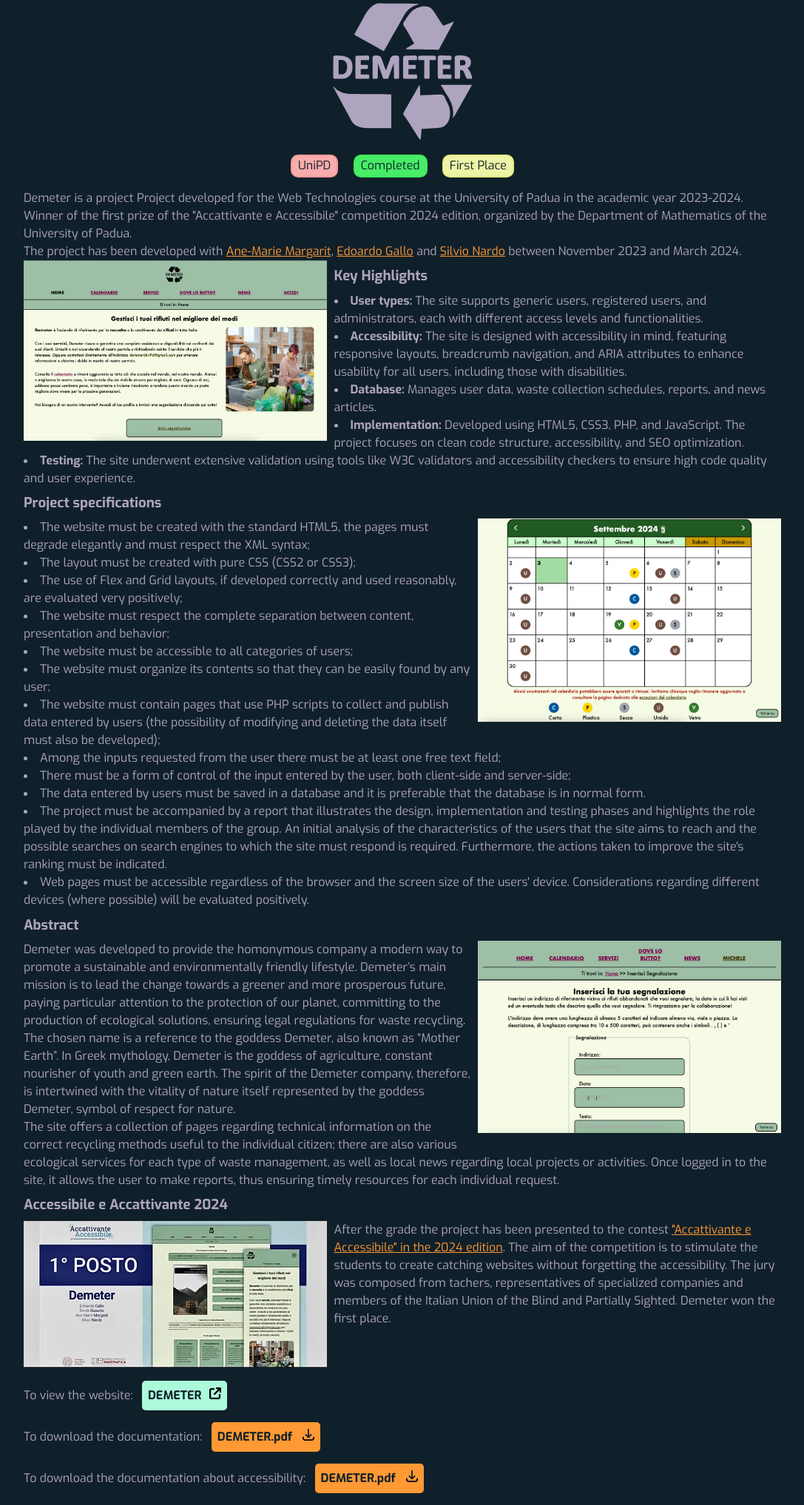
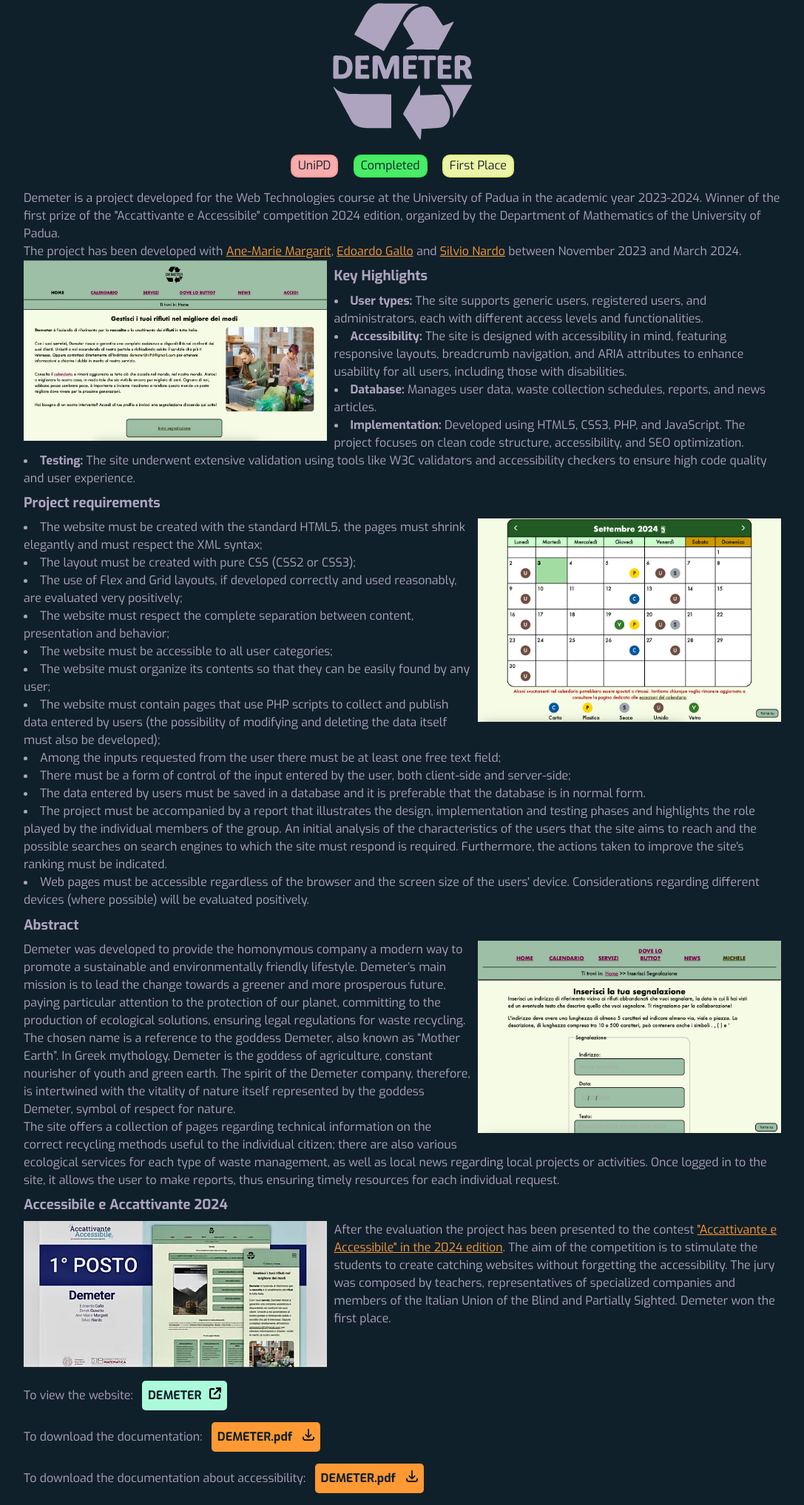
Before and after one commit to DerekGusatto02/derekgusatto.it, a PHP site: page /projects/demeter.php in a window 1280 px wide. Shown: the part 189-2224 px from the top of the page at 74% size, without its empty margins (96-1183 px from the left). Run offline with PHP 8.4, Linux system fonts and the light colour scheme.

Commit message:
Corrections

```diff
--- a/emailresult.html
+++ b/emailresult.html
@@ -25,12 +25,12 @@
                 <ul>
                     <li><a href="index.php">Home</a></li>
                     <li><a href="aboutme.php">About me</a></li>
-                    <li><a href="works.php">Works</a></li>
+                    <li><a href="projects.php">Projects</a></li>
                     <li>Contacts</li>
                 </ul>
             </nav>
             <nav id="breadcrumb" aria-label="Breadcrumb">
-                <p>You are in: Contacs &gt; Email result</p>
+                <p>You are in: Contacts &gt; Email result</p>
             </nav>
         </header>
         <main id="content" class="contacts">
--- a/projects/asqlepio.html
+++ b/projects/asqlepio.html
@@ -40,10 +40,10 @@
                 <li class="project-tag completed-tag">Completed</li>
             </ul>
             <p>
-                AsQlepio is the project developed for the "Object-Oriented Programming" course at the University of Padua during the academic year 2023/24: the project consists in the design and implementation of a software for managing some sensors.
+                AsQlepio is the project developed for the "Object-Oriented Programming" course at the University of Padua during the academic year 2023/24: the project consists of the design and implementation of a software for managing some sensors.
             </p>
             <p>The project was developed with <a href="https://github.com/Ver-Tec">Veronica Tecchiati</a> between December 2023 and February 2024.</p>
-            <p>The project consists in the creation of a hierarchy of classes in C++ representing sensors (chosen by the students) and a GUI, to be created with the Qt framework. In this simulation, the end users of the application must be able to define new sensors, modify and delete existing ones, and start a simulation. The use of appropriate design patterns was recommended. The project required approximately 50 hours of total individual work.</p>
+            <p>The project consists of the creation of a hierarchy of classes in C++ representing sensors (chosen by the students) and a GUI, to be created with the Qt framework. In this simulation, the end users of the application must be able to define new sensors, modify and delete existing ones, and start a simulation. The use of appropriate design patterns was recommended. The project required approximately 50 hours of total individual work.</p>
             <h3>Key Aspects</h3>
             <ul>
                 <li><strong>Model design:</strong> The system uses an abstract base class Sensor with attributes like identifier, name, reliability, and a measurement range. Various sensor types (e.g., Oxygen Saturation, Heart Rate) extend from this base class.</li>
@@ -52,7 +52,7 @@
                 <li><strong>Implemented features:</strong> The project includes five sensor types, sensor creation and modification, simulation visualization, JSON conversion, and search functionality.</li>
                 <li><strong>Development Enviroment:</strong> Linux (Ubuntu 22.04 LTS) using GCC, Qt, and qmake.</li>
             </ul>
-            <h3>Project specifications</h3>
+            <h3>Project requirements</h3>
             <p>
                 The project must necessarily satisfy the following constraints:
             <ol>
--- a/projects/demeter.html
+++ b/projects/demeter.html
@@ -41,7 +41,7 @@
                 <li class="project-tag award-tag">First Place</li>
             </ul>
             <p>
-                Demeter is a project Project developed for the Web Technologies course at the University of Padua in the academic year 2023-2024. Winner of the first prize of the "Accattivante e Accessibile" competition 2024 edition, organized by the Department of Mathematics of the University of Padua.
+                Demeter is a project developed for the Web Technologies course at the University of Padua in the academic year 2023-2024. Winner of the first prize of the "Accattivante e Accessibile" competition 2024 edition, organized by the Department of Mathematics of the University of Padua.
             </p>
             <p>The project has been developed with <a href="https://www.linkedin.com/in/ane-marie-margarit/" target="_blank">Ane-Marie Margarit</a>, <a href="https://github.com/EdoGallo02" target="_blank">Edoardo Gallo</a> and <a href="https://www.linkedin.com/in/silvio-nardo-44a038302/" target="_blank">Silvio Nardo</a> between November 2023 and March 2024. </p>
             <img src="../img/projects/covers/demeter.png" alt="The home page in the Demeter website " class="left-img">
@@ -55,15 +55,15 @@
                 <li><strong>Testing:</strong> The site underwent extensive validation using tools like W3C validators and accessibility checkers to ensure high code quality and user experience.</li>
 
             </ul>
-            <h3>Project specifications</h3>
+            <h3>Project requirements</h3>
             <img src="../img/projects/other/demeter_2.png" alt="The accessible calendar in the Demeter website " class="right-img">
             <p>
             <ul>
-                <li>The website must be created with the standard HTML5, the pages must degrade elegantly and must respect the XML syntax;</li>
+                <li>The website must be created with the standard HTML5, the pages must shrink elegantly and must respect the XML syntax;</li>
                 <li>The layout must be created with pure CSS (CSS2 or CSS3);</li>
                 <li>The use of Flex and Grid layouts, if developed correctly and used reasonably, are evaluated very positively;</li>
                 <li>The website must respect the complete separation between content, presentation and behavior;</li>
-                <li>The website must be accessible to all categories of users;</li>
+                <li>The website must be accessible to all user categories;</li>
                 <li>The website must organize its contents so that they can be easily found by any user;</li>
                 <li>The website must contain pages that use PHP scripts to collect and publish data entered by users (the possibility of modifying and deleting the data itself must also be developed);</li>
                 <li>Among the inputs requested from the user there must be at least one free text field;</li>
@@ -87,7 +87,7 @@
                 <img src="../img/projects/other/demeter_winner.png" alt="The slide that shows Demeter as Winner of the contest" class="left-img">
                 <p>
 
-                    After the grade the project has been presented to the contest <a href="https://www.youtube.com/live/CWrohc1p7Yc" target="_blank">"Accattivante e Accessibile" in the 2024 edition</a>. The aim of the competition is to stimulate the students to create catching websites without forgetting the accessibility. The jury was composed from tachers, representatives of specialized companies and members of the Italian Union of the Blind and Partially Sighted. Demeter won the first place.
+                    After the evaluation the project has been presented to the contest <a href="https://www.youtube.com/live/CWrohc1p7Yc" target="_blank">"Accattivante e Accessibile" in the 2024 edition</a>. The aim of the competition is to stimulate the students to create catching websites without forgetting the accessibility. The jury was composed by teachers, representatives of specialized companies and members of the Italian Union of the Blind and Partially Sighted. Demeter won the first place.
                     </p>
 
             <div class="project-resources">
--- a/sendMessage.php
+++ b/sendMessage.php
@@ -29,7 +29,7 @@ echo $paginaHTML;
 
     // Invio dell'email
     if (mail($to, $subject, $email_content, $headers) && mail($to_we, $subject, $email_content, $headers)) {
-        $result =  "<p>Thanks! You message has been sent. <br> You can return to the <a href=\"index.php\">home page</a></p>";
+        $result =  "<p>Thanks! Your message has been sent. <br> You can return to the <a href=\"index.php\">home page</a></p>";
         $paginaHTML=str_replace("{result}",$result,$paginaHTML);
 echo $paginaHTML;
         exit;
```
Also changed, not shown: projects/apollon.html (+4 -4 lines).
